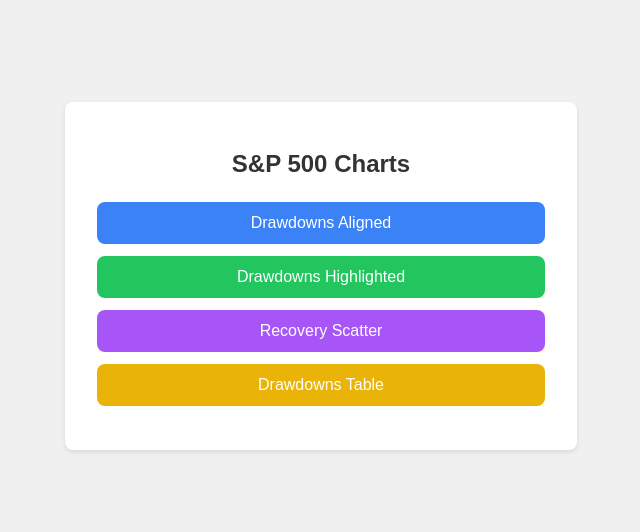
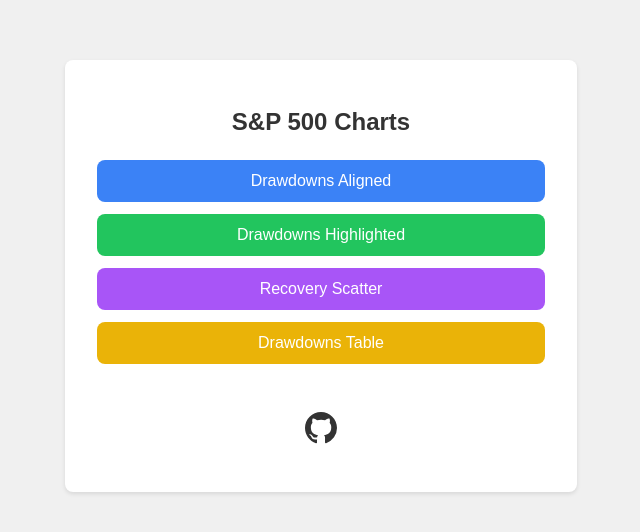
Before and after one commit to qqii/spx-info, a plain HTML site: page docs/index.html in a window 1280 px wide. Shown: the part 124-656 px from the top of the page, without its empty margins (319-959 px from the left). Drawn offline with Linux system fonts and the light colour scheme.

Commit message:
feat(index.html): add github link back to repo

```diff
--- a/docs/index.html
+++ b/docs/index.html
@@ -5,84 +5,89 @@
     <meta name="viewport" content="width=device-width, initial-scale=1.0" />
     <title>SPX Info</title>
     <style>
-      /* Basic styling for the body */
       body {
-        font-family: sans-serif; /* Use a default system font */
+        font-family: sans-serif;
         display: flex;
         justify-content: center;
         align-items: center;
         min-height: 100vh;
-        background-color: #f0f0f0; /* Light gray background */
+        background-color: #f0f0f0;
         margin: 0;
-        padding: 16px; /* Add some padding */
-        box-sizing: border-box; /* Include padding in element's total width and height */
+        padding: 16px;
+        box-sizing: border-box;
       }
-      /* Container for the content */
       .container {
-        background-color: #ffffff; /* White background */
+        background-color: #ffffff;
         padding: 32px;
-        border-radius: 8px; /* Rounded corners */
-        box-shadow: 0 2px 4px rgba(0, 0, 0, 0.1); /* Simple shadow */
+        border-radius: 8px;
+        box-shadow: 0 2px 4px rgba(0, 0, 0, 0.1);
         text-align: center;
         width: 100%;
-        max-width: 448px; /* Max width similar to previous max-w-md */
+        max-width: 448px;
       }
-      /* Heading style */
       h1 {
-        font-size: 1.5rem; /* Equivalent to text-2xl */
+        font-size: 1.5rem;
         font-weight: bold;
-        margin-bottom: 24px; /* Equivalent to mb-6 */
-        color: #333; /* Darker text color */
+        margin-bottom: 24px;
+        color: #333;
       }
-      /* List styling */
       ul {
-        list-style: none; /* Remove default bullet points */
+        list-style: none;
         padding: 0;
         margin: 0;
       }
-      /* List item styling */
       li {
-        margin-bottom: 12px; /* Space between list items */
+        margin-bottom: 12px;
       }
-      /* Link styling */
       a {
-        display: block; /* Make links block-level */
+        display: block;
         width: 100%;
-        padding: 12px 16px; /* Padding inside links */
-        border-radius: 8px; /* Rounded corners for links */
-        text-decoration: none; /* Remove underline */
-        color: white; /* White text */
-        font-weight: 500; /* Medium font weight */
-        transition: background-color 0.15s ease-in-out; /* Smooth transition */
-        box-sizing: border-box; /* Include padding in element's total width */
+        padding: 12px 16px;
+        border-radius: 8px;
+        text-decoration: none;
+        color: white;
+        font-weight: 500;
+        transition: background-color 0.15s ease-in-out;
+        box-sizing: border-box;
       }
-      /* Specific link background colors and hover effects */
       a.aligned {
         background-color: #3b82f6;
-      } /* Blue */
+      }
       a.aligned:hover {
         background-color: #2563eb;
       }
       a.chart {
         background-color: #22c55e;
-      } /* Green */
+      }
       a.chart:hover {
         background-color: #16a34a;
       }
       a.drawdowns {
         background-color: #eab308;
-      } /* Yellow */
+      }
       a.drawdowns:hover {
         background-color: #ca8a04;
       }
       a.scatter {
         background-color: #a855f7;
-      } /* Purple */
+      }
       a.scatter:hover {
         background-color: #9333ea;
       }
+      .github-icon {
+        margin-top: 24px;
+        display: inline-block;
+      }
+      .github-icon svg {
+        width: 32px;
+        height: 32px;
+        fill: #333;
+        transition: fill 0.2s;
+      }
+      .github-icon:hover svg {
+        fill: #000;
+      }
 
-      /* Ensure container doesn't exceed viewport width on small screens */
       @media (max-width: 480px) {
         .container {
           padding: 24px;
@@ -113,6 +118,25 @@
           <a href="drawdowns.html" class="drawdowns">Drawdowns Table</a>
         </li>
       </ul>
+      <a
+        class="github-icon"
+        href="https://github.com/qqii/spx-info"
+        target="_blank"
+        aria-label="GitHub Repository"
+      >
+        <svg viewBox="0 0 16 16" version="1.1" aria-hidden="true">
+          <path
+            fill-rule="evenodd"
+            d="M8 0C3.58 0 0 3.58 0 8c0 3.54 2.29 6.53 5.47 7.59.4.07.55-.17.55-.38
+              0-.19-.01-.82-.01-1.49-2.01.37-2.53-.49-2.69-.94-.09-.23-.48-.94-.82-1.13-.28-.15-.68-.52
+              0-.53.63-.01 1.08.58 1.23.82.72 1.21 1.87.87 2.33.66.07-.52.28-.87.51-1.07-1.78-.2-3.64-.89-3.64-3.95
+              0-.87.31-1.59.82-2.15-.08-.2-.36-1.02.08-2.12 0 0 .67-.21 2.2.82.64-.18 1.32-.27 2-.27s1.36.09
+              2 .27c1.53-1.04 2.2-.82 2.2-.82.44 1.1.16 1.92.08 2.12.51.56.82 1.27.82 2.15 0 3.07-1.87
+              3.75-3.65 3.95.29.25.54.73.54 1.48 0 1.07-.01 1.93-.01 2.2 0 .21.15.46.55.38A8.013 8.013
+              0 0016 8c0-4.42-3.58-8-8-8z"
+          ></path>
+        </svg>
+      </a>
     </div>
   </body>
 </html>
```
